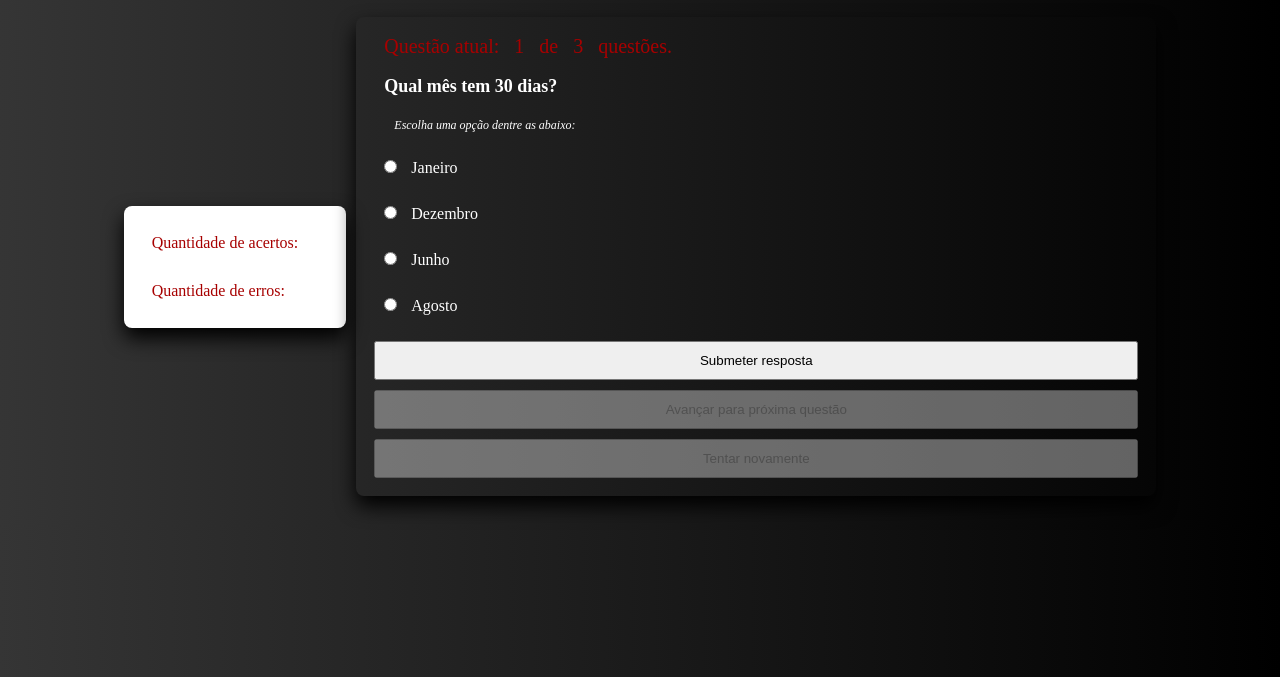
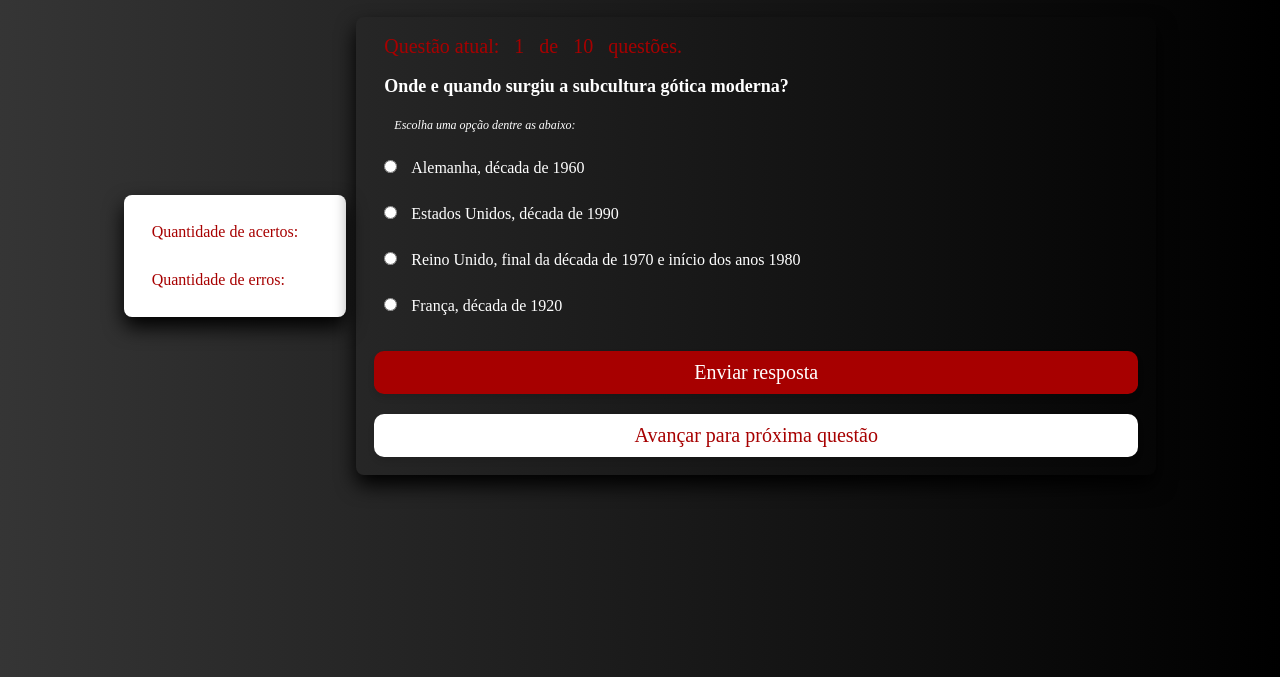
Before and after one commit to koga010/BornGothic-Projeto-Individual, a website: page Site/public/EXEMPLO_QUIZZ.html in a window 1280 px wide. Both pictures are taken after a click on the button "Iniciar Quiz". Shown: the part 123-800 px from the top of the page. Drawn offline with Linux system fonts and the light colour scheme; a web font is replaced by a local one.

Commit message:
Preparo do quiz para o projeto

```diff
--- a/Site/public/EXEMPLO_QUIZZ.html
+++ b/Site/public/EXEMPLO_QUIZZ.html
@@ -80,10 +80,10 @@
             </div>
 
             <div id="botoes" class="flex-colunar padding-8">
-                <button onclick="submeter()" id="btnSubmeter">Submeter resposta</button>
+                <button onclick="submeter()" id="btnSubmeter">Enviar resposta</button>
                 <button onclick="avancar()" id="btnProx" disabled>Avançar para próxima questão</button>
                 <!-- <button onclick="finalizar()" id="btnConcluir" disabled>Finalizar Quiz</button> -->
-                <button onclick="tentarNovamente()" id="btnTentarNovamente" disabled>Tentar novamente</button>
+                <!--<button onclick="tentarNovamente()" id="btnTentarNovamente" disabled>Tentar novamente</button>-->
             </div>
 
         </div>
@@ -95,31 +95,94 @@
     const listaDeQuestoes = [
 
         {
-            pergunta: "Qual mês tem 30 dias?",
-            alternativaA: "Janeiro",
-            alternativaB: "Dezembro",
-            alternativaC: "Junho",
-            alternativaD: "Agosto",
+            pergunta: "Onde e quando surgiu a subcultura gótica moderna?",
+            alternativaA: "Alemanha, década de 1960",
+            alternativaB: "Estados Unidos, década de 1990",
+            alternativaC: "Reino Unido, final da década de 1970 e início dos anos 1980",
+            alternativaD: "França, década de 1920",
             alternativaCorreta: "alternativaC"
         },
 
         {
-            pergunta: "Quantas horas tem em um dia?",
-            alternativaA: "30 horas",
-            alternativaB: "38 horas",
-            alternativaC: "48 horas",
-            alternativaD: "24 horas",
+            pergunta: "Qual estilo musical está mais diretamente associado à subcultura gótica?",
+            alternativaA: "Samba e MPB",
+            alternativaB: "Darkwave, Gothic Rock e Ethereal Wave",
+            alternativaC: "Heavy Metal tradicional",
+            alternativaD: "Grunge e Rap",
+            alternativaCorreta: "alternativaB"
+        },
+
+        {
+            pergunta: "Quais cores são predominantes na estética visual gótica?",
+            alternativaA: "Branco e azul claro",
+            alternativaB: "Verde e dourado",
+            alternativaC: "Preto, com toques de lilás, roxo e carmesim",
+            alternativaD: "Amarelo e vermelho",
+            alternativaCorreta: "alternativaC"
+        },
+
+        {
+            pergunta: "Qual é a origem histórica do termo “gótico”?",
+            alternativaA: "Vem dos Godos, povo germânico que invadiu o Império Romano",
+            alternativaB: "Refere-se a um estilo de pintura italiana",
+            alternativaC: "Deriva de uma tribo africana medieval",
+            alternativaD: "Nasceu com a Revolução Francesa",
+            alternativaCorreta: "alternativaA"
+        },
+
+        {
+            pergunta: "Por que o termo “gótico” é considerado pejorativo em sua origem?",
+            alternativaA: "Porque foi associado a práticas religiosas proibidas",
+            alternativaB: "Porque era usado para designar tudo que era considerado bárbaro ou rude",
+            alternativaC: "Porque representava um estilo de governo ditatorial",
+            alternativaD: "Porque era usado por elites para descrever camponeses",
+            alternativaCorreta: "alternativaB"
+        },
+
+        {
+            pergunta: "Qual foi o impacto da ditadura militar brasileira na chegada da subcultura gótica ao Brasil?",
+            alternativaA: "Acelerou a chegada do movimento gótico",
+            alternativaB: "Proibiu totalmente a expressão artística",
+            alternativaC: "Condicionou a produção cultural e atrasou a popularização do termo",
+            alternativaD: "Incentivou a moda gótica como forma de resistência",
+            alternativaCorreta: "alternativaC"
+        },
+
+        {
+            pergunta: "Quais autores brasileiros apresentam elementos da estética gótica em suas obras?",
+            alternativaA: "Machado de Assis, Jorge Amado e Clarice Lispector",
+            alternativaB: "Ariano Suassuna, Rachel de Queiroz, José de Alencar",
+            alternativaC: "Carlos Drummond, Cecília Meireles, Mário Quintana",
+            alternativaD: "Álvares de Azevedo, Cruz e Souza, Augusto dos Anjos",
             alternativaCorreta: "alternativaD"
         },
 
         {
-            pergunta: "Qual destes números é ímpar?",
-            alternativaA: "Dez",
-            alternativaB: "Doze",
-            alternativaC: "Oito",
-            alternativaD: "Onze",
+            pergunta: "Como a subcultura gótica se posiciona em relação ao gênero e à estética?",
+            alternativaA: "Reforça papéis tradicionais de gênero",
+            alternativaB: "Segue tendências da moda comercial",
+            alternativaC: "Promove a androginia e a liberdade de expressão visual",
+            alternativaD: "Se limita a roupas pretas e visual sombrio apenas para mulheres",
+            alternativaCorreta: "alternativaC"
+        },
+
+        {
+            pergunta: "Qual é a visão da subcultura gótica sobre o consumismo e a moda?",
+            alternativaA: "Pratica o anticonsumismo e prefere brechós, de forma mais sustentável",
+            alternativaB: "Segue tendências populares para ganhar visibilidade",
+            alternativaC: "É entusiasta do fast-fashion",
+            alternativaD: "Não possui relação com escolhas de consumo",
+            alternativaCorreta: "alternativaA"
+        },
+
+        {
+            pergunta: "A subcultura gótica é aberta a quais tipos de pessoas?",
+            alternativaA: "Apenas pessoas com estilo dark",
+            alternativaB: "Apenas jovens urbanos",
+            alternativaC: "Apenas pessoas de determinada classe social",
+            alternativaD: "Todas as pessoas, independentemente de gênero, raça, sexualidade ou condição",
             alternativaCorreta: "alternativaD"
-        }
+        },
 
     ]
 
@@ -219,10 +282,10 @@
         limparCoresBackgroundOpcoes()
     }
 
-    function tentarNovamente() {
+    //function tentarNovamente() {
         // atualiza a página
-        window.location.reload()
-    }
+    //    window.location.reload()
+    //}
 
     function checarResposta() {
         const questaoAtual = listaDeQuestoes[numeroDaQuestaoAtual] // questão atual
--- a/Site/public/css/quiz.css
+++ b/Site/public/css/quiz.css
@@ -160,3 +160,29 @@ body {
 input[type='radio'] {
    accent-color: #a70000;
 }
+
+#btnSubmeter {
+    font-family: 'UnifrakturMaguntia';
+    border-radius: 10px;
+    color: #fff;
+    font-size: 20px;
+    background-color: #a70000;
+    border-style: none;
+    margin-top: 10px;
+    cursor: pointer;
+    transition: all 0.3s ease;
+    box-shadow: 0 4px 6px rgba(0, 0, 0, 0.1);
+}
+
+#btnProx {
+    font-family: 'UnifrakturMaguntia';
+    border-radius: 10px;
+    color: #a70000;
+    font-size: 20px;
+    background-color: #ffffff;
+    border-style: none;
+    margin-top: 10px;
+    cursor: pointer;
+    transition: all 0.3s ease;
+    box-shadow: 0 4px 6px rgba(0, 0, 0, 0.1);
+}
```
